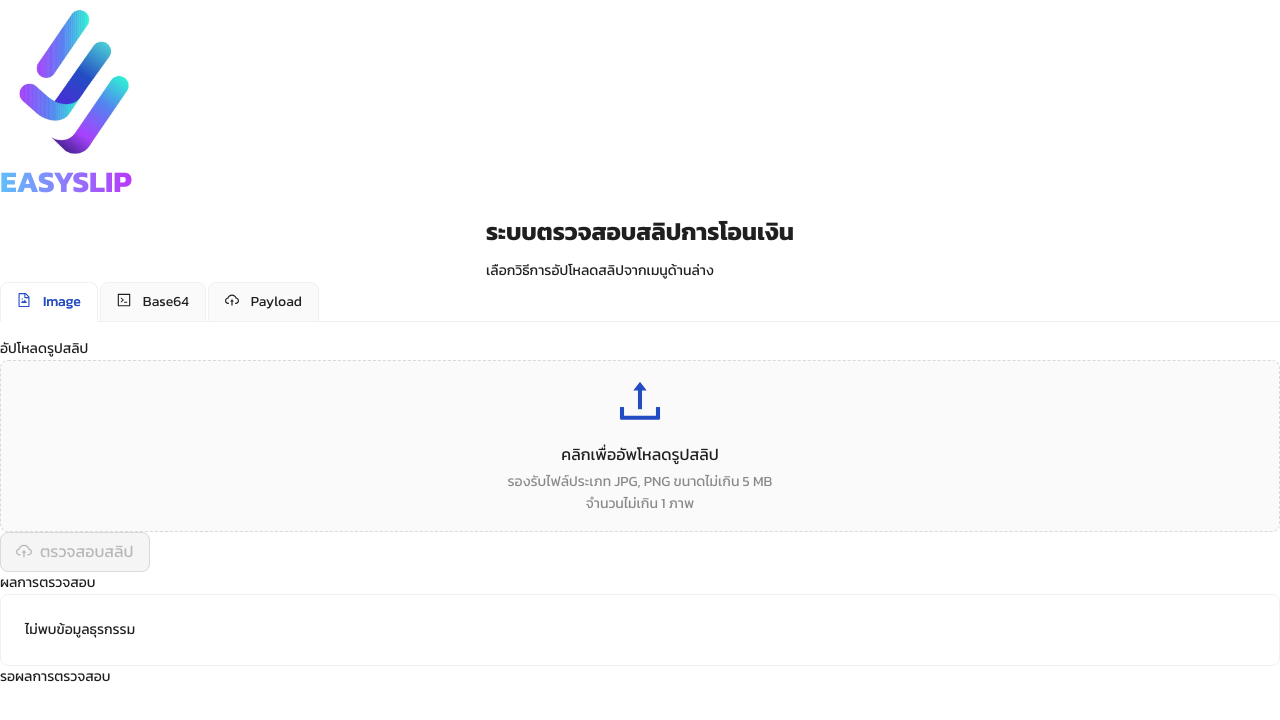
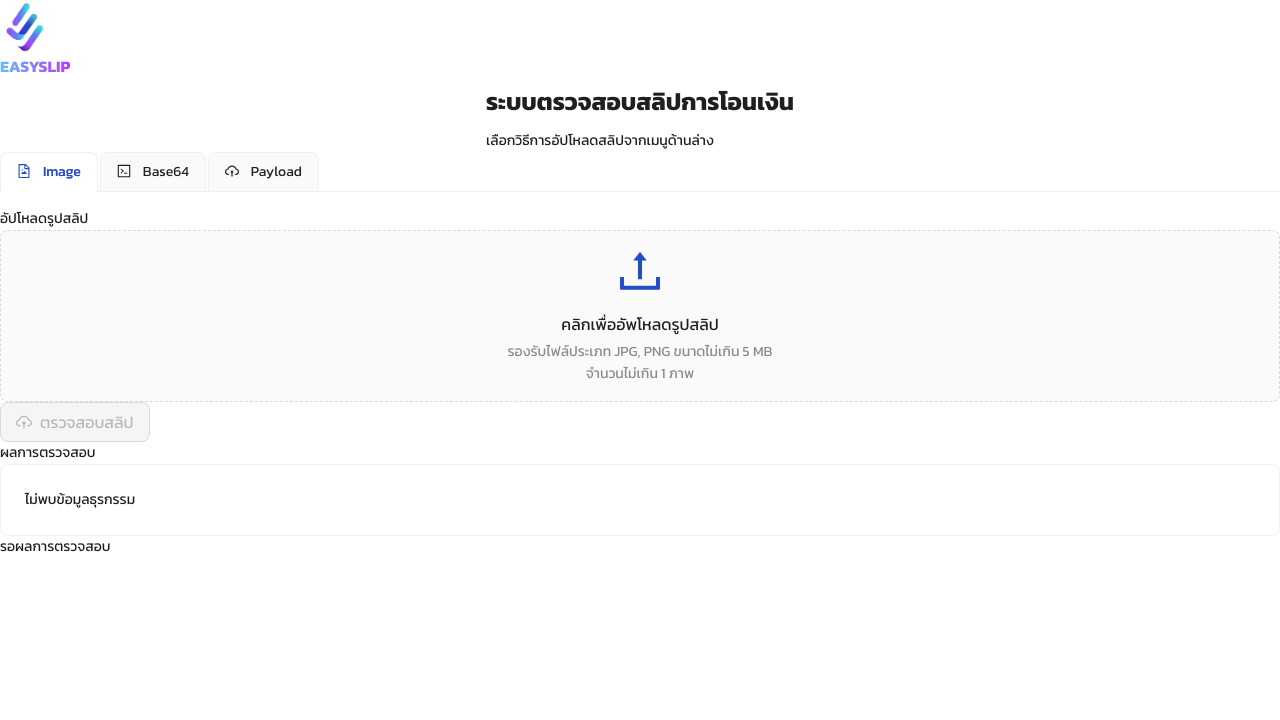
Before and after one commit to DevRickLoll/nextjs-easy-slip-verify, a Next.js app: page / in a window 1280 px wide. Shown: the top 720 px of the page. Built offline with nearby package versions, Linux system fonts and the light colour scheme.

Commit message:
add base64 string component

```diff
--- a/src/app/page.tsx
+++ b/src/app/page.tsx
@@ -1,6 +1,6 @@
 "use client";
 import { App, Button, Row, Tabs, Upload, UploadFile, message, Spin, Typography, Card, Tag, Tooltip, Divider, Col } from "antd";
-import { useState } from "react";
+import { useEffect, useState } from "react";
 import { FirstImageUpload, ImagePreview } from "./utils/imageUploadComponent";
 import { UploadChangeParam } from "antd/es/upload";
 import { CloudUploadOutlined, FileImageOutlined, CodeOutlined, CheckCircleFilled, CopyOutlined, CalendarOutlined, ArrowRightOutlined } from "@ant-design/icons";
@@ -51,8 +51,8 @@ export default function Home() {
             <Image
               src="/logo.jpg"
               alt="Logo"
-              width={150}
-              height={150}
+              width={50}
+              height={50}
               className="mx-auto"
               style={{ objectFit: "contain" }}
               onError={() => {
@@ -62,7 +62,7 @@ export default function Home() {
             />
             <div className="flex justify-center w-full">
               <Title
-                level={2}
+                level={5}
                 className="text-center text-xl sm:text-2xl md:text-3xl mb-0"
                 style={{
                   marginBottom: "0 !important",
@@ -77,7 +77,7 @@ export default function Home() {
               </Title>
             </div>
 
-            <div className="p-3 sm:p-6 border-b border-gray-200">
+            <div className="p-3 border-b border-gray-200">
               <Row justify="center">
                 <Col>
                   <Title level={3} className="text-center text-gray-800 text-xl sm:text-2xl md:text-3xl">
@@ -237,6 +237,26 @@ const Base64ImageUpload: React.FC<{}> = () => {
       reader.onerror = (error) => reject(error);
     });
 
+  const [base64String, setBase64String] = useState<string>("");
+
+  // Update base64String when image changes
+  useEffect(() => {
+    const updateBase64 = async () => {
+      if (slip.length > 0 && slip[0].originFileObj) {
+        try {
+          const base64 = await getBase64(slip[0].originFileObj as File);
+          setBase64String(base64);
+        } catch (error) {
+          console.error("Error converting to base64:", error);
+        }
+      } else {
+        setBase64String("");
+      }
+    };
+
+    updateBase64();
+  }, [slip]);
+
   const handleslipChange = (info: UploadChangeParam<UploadFile>) => {
     const { file } = info;
 
@@ -313,7 +333,6 @@ const Base64ImageUpload: React.FC<{}> = () => {
     <div className="grid grid-cols-1 md:grid-cols-2 gap-4 md:gap-6">
       <div className="bg-white p-4 md:p-6 rounded-lg shadow-sm border border-gray-100">
         <h2 className="text-lg md:text-xl font-semibold mb-3 md:mb-4 text-gray-700">อัปโหลดรูปสลิป</h2>
-
         <div className="bg-gray-50 rounded-lg border border-dashed border-gray-300 p-3 md:p-4 min-h-64 flex flex-col items-center justify-center">
           {slip.map((file, index) => (
             <ImagePreview key={file.uid} file={file} onRemove={() => handleRemoveImage(index)} isOriginalProductImage={!file.originFileObj} index={index} />
@@ -321,6 +340,10 @@ const Base64ImageUpload: React.FC<{}> = () => {
 
           {slip.length === 0 && <FirstImageUpload onChange={handleslipChange} fileLimit={1} size={{ width: "100%", height: "240px" }} text="คลิกเพื่ออัพโหลดรูปสลิป" />}
         </div>
+        <Text type="secondary" className="text-xs block mb-1 mt-4">
+          Base64 String
+        </Text>
+        {slip.length > 0 && <textarea value={base64String} readOnly className="w-full min-h-32 md:min-h-64 p-3 border border-gray-300 rounded-lg focus:ring-2 focus:ring-blue-500 focus:border-blue-500" />}
 
         <Button
           onClick={verifyEasySlip}
```
